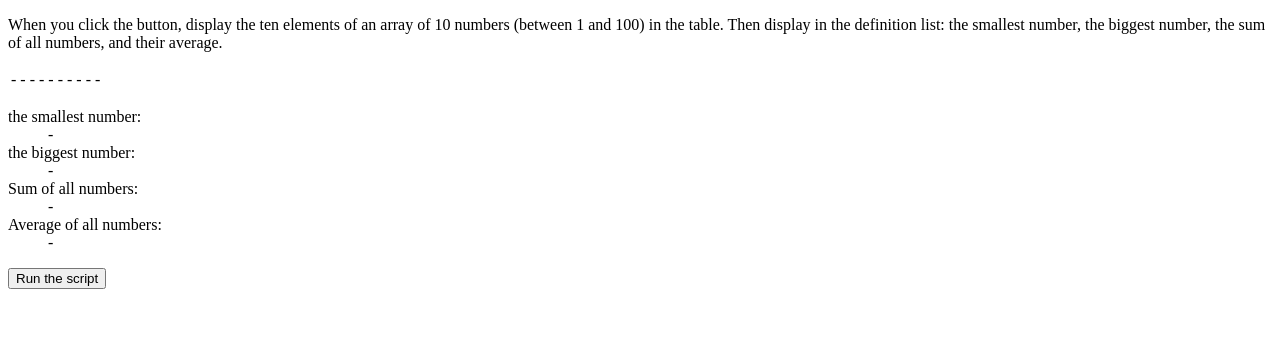
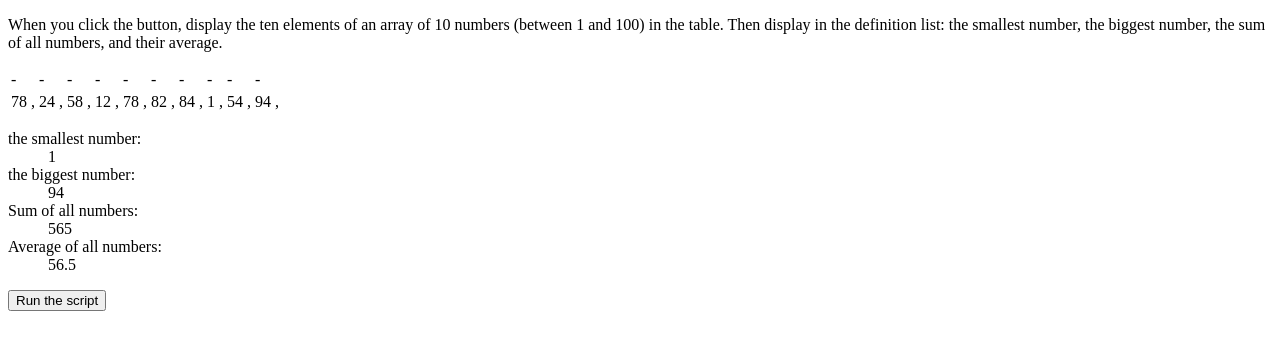
Before and after one commit to Sali-Almurshidi/the-hills, a plain HTML site: page 05-arrays/09-rand-array-stats/index.html in a window 1280 px wide. Both pictures are taken after a click on the button "Run the script". Drawn offline with Linux system fonts and the light colour scheme.

Commit message:
done with this

```diff
--- a/05-arrays/09-rand-array-stats/index.html
+++ b/05-arrays/09-rand-array-stats/index.html
@@ -10,7 +10,7 @@
         10 numbers (between 1 and 100) in the table. Then display in the definition list:
         the smallest number, the biggest number, the sum of all numbers, and their average.</p>
 
-    <table>
+    <table id="numbersTable">
         <tr>
             <td id="n-1">-</td>
             <td id="n-2">-</td>
--- a/05-arrays/09-rand-array-stats/script.js
+++ b/05-arrays/09-rand-array-stats/script.js
@@ -1,5 +1,31 @@
 (function() {
 
     // your code here
+    document.getElementById('run').addEventListener('click',function () {
+
+        let arrayNumbers = new Array();
+        let table = document.getElementById("numbersTable");
+        let rowCount = table.rows.length;
+        let row = table.insertRow(rowCount);
+        let sumResult = 0;
+
+        for (i = 0 ; i < 10 ; i++){
+            //random  10 numbers generator  from 1 to 100
+            arrayNumbers[i] = Math.floor(Math.random() * 100) + 1;
+            // to print the random in the table
+            row.insertCell(0).innerHTML= arrayNumbers[i] + " ,";
+            sumResult =sumResult + arrayNumbers[i];
+        }
+
+        // to get the sum
+        document.getElementById('sum').innerHTML = sumResult;
+        // to get the average
+        document.getElementById('average').innerHTML = sumResult / arrayNumbers.length;
+        // to found the max number
+        document.getElementById('max').innerHTML = Math.max.apply(null, arrayNumbers);
+        // to found the max number
+        document.getElementById('min').innerHTML = Math.min.apply(null, arrayNumbers);
+
+    });
 
 })();
```
